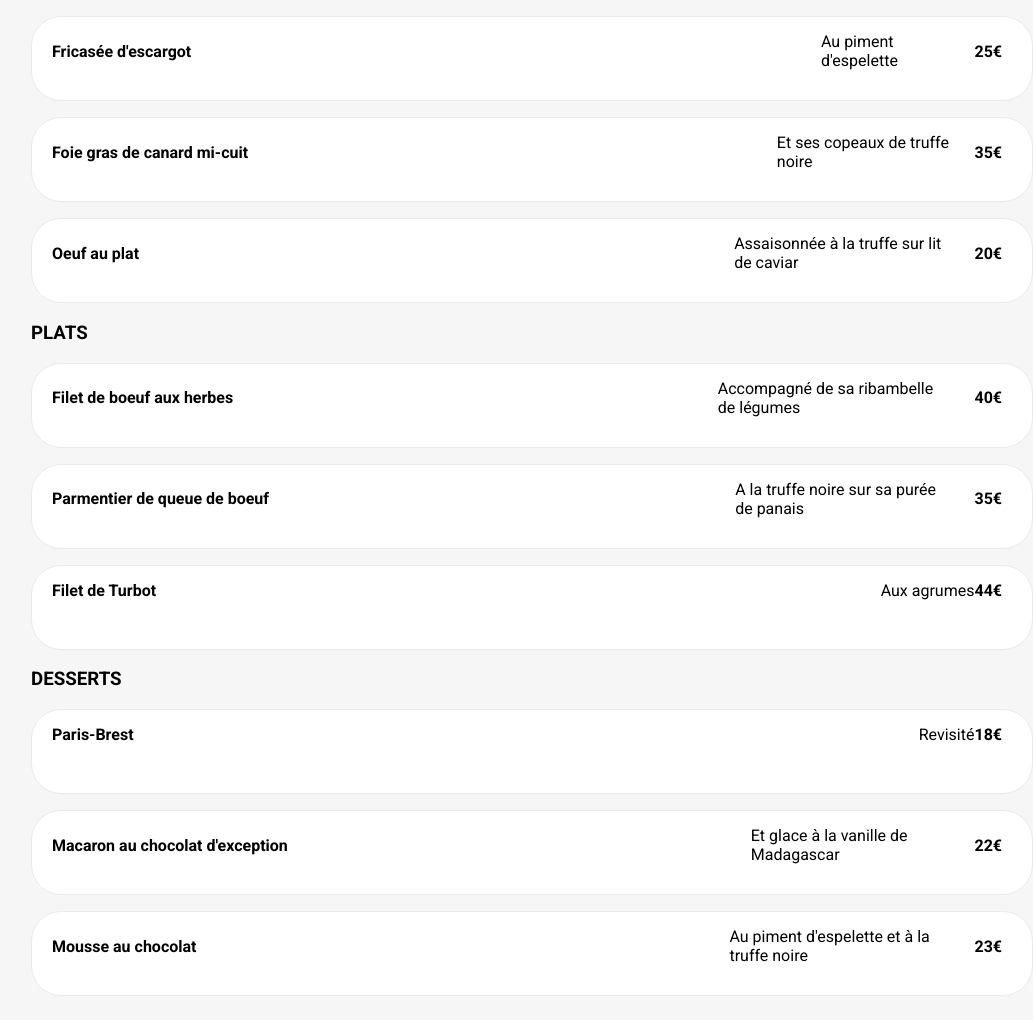
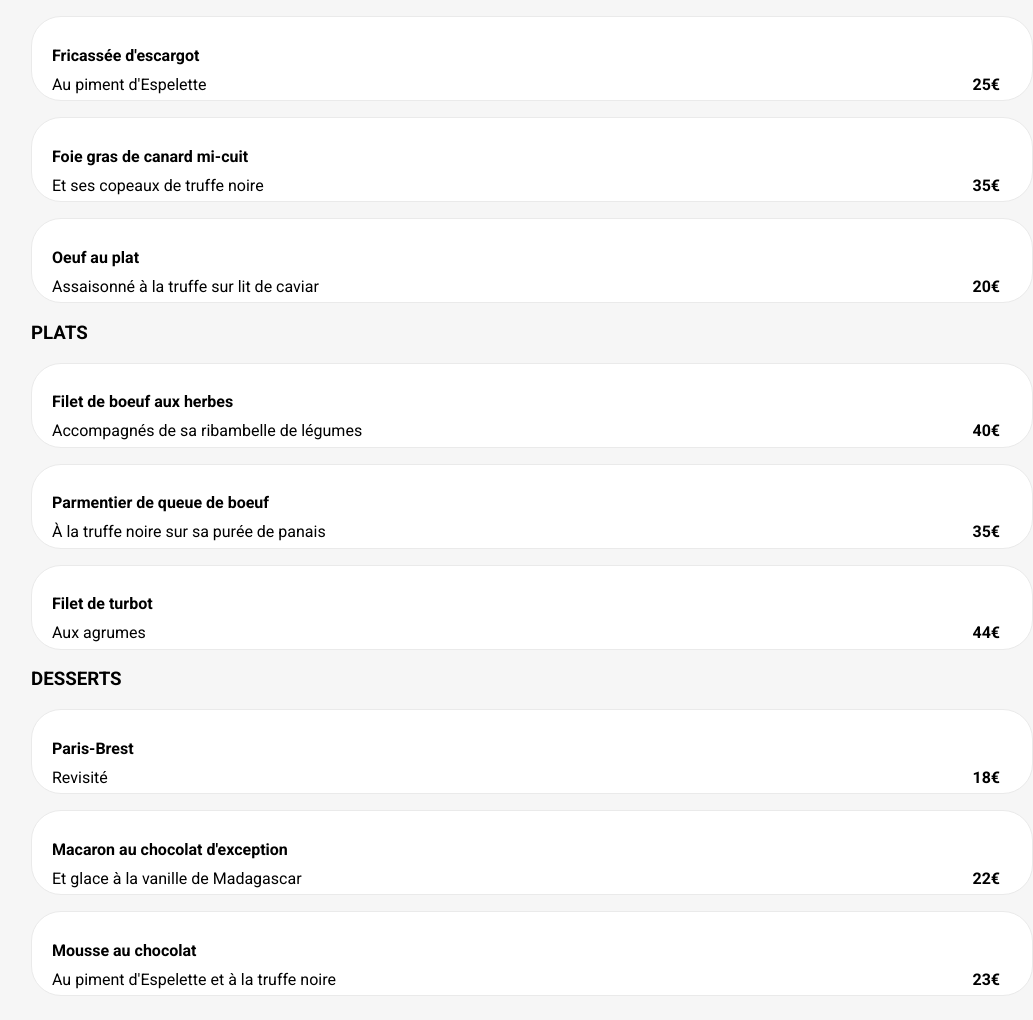
Before and after one commit to Setyo25/HeriSetyobudi_3_23032021, a plain HTML site: page menu_lapalettedugout.html in a window 1280 px wide. Shown: the part 1182-2202 px from the top of the page, without its empty margins (9-1042 px from the left). Drawn offline with Linux system fonts and the light colour scheme; a web font is replaced by a local one.

Commit message:
Mise à jour de la structure html

```diff
--- a/menu_lapalettedugout.html
+++ b/menu_lapalettedugout.html
@@ -31,108 +31,126 @@
         <div class="restaurant__menu">
             <div class="restaurant__name">
                 <h2>La palette du goût</h2>
-                <div class="restaurant__card__heart">
-                    <i class="far fa-heart empty"></i>
-                    <i class="fas fa-heart full"></i>
+                <div class="restaurant__menu__heart">
+                    <i class="far fa-heart like"></i>
+                    <i class="fas fa-heart love"></i>
                 </div>
             </div>
             <div class="restaurant__menu__starter">
             <h3>ENTRÉES</h3>
             <figure class="restaurant__menu__card">
                 <figcaption class="restaurant__menu__text">
-                    <p class="restaurant__menu__name">Fricasée d'escargot</p>
+                    <div class="restaurant__menu__nameingredientandprice">
+                    <p class="restaurant__menu__name">Fricassée d'escargot</p>
                     <div class="restaurant__menu__ingredientandprice">
-                    <p class="restaurant__menu__ingredient">Au piment d'espelette</p>
+                    <p class="restaurant__menu__ingredient"> Au piment d'Espelette</p>
                     <div class="restaurant__menu__price"> 25€</div>
                     </div>
+                    </div>
+                    <div class="restaurant__menu__checked"><i class="fas fa-check-circle"></i></div>
                 </figcaption>
-                <div class="restaurant__menu__checked"><i class="fas fa-check-circle"></i></div>
             </figure>
             <figure class="restaurant__menu__card">
                 <figcaption class="restaurant__menu__text">
+                    <div class="restaurant__menu__nameingredientandprice">
                     <p class="restaurant__menu__name">Foie gras de canard mi-cuit</p>
                     <div class="restaurant__menu__ingredientandprice">
-                    <p class="restaurant__menu__ingredient">Et ses copeaux de truffe noire</p>
+                    <p class="restaurant__menu__ingredient"> Et ses copeaux de truffe noire</p>
                     <div class="restaurant__menu__price"> 35€</div>
                     </div>
+                    </div>
+                    <div class="restaurant__menu__checked"><i class="fas fa-check-circle"></i></div>
                 </figcaption>
-                <div class="restaurant__menu__checked"><i class="fas fa-check-circle"></i></div>
             </figure>
             <figure class="restaurant__menu__card">
                 <figcaption class="restaurant__menu__text">
+                    <div class="restaurant__menu__nameingredientandprice">
                     <p class="restaurant__menu__name">Oeuf au plat</p>
                     <div class="restaurant__menu__ingredientandprice">
-                    <p class="restaurant__menu__ingredient"> Assaisonnée à la truffe sur lit de caviar</p>
+                    <p class="restaurant__menu__ingredient"> Assaisonné à la truffe sur lit de caviar</p>
                     <div class="restaurant__menu__price"> 20€</div>
                     </div>
+                    </div>
+                    <div class="restaurant__menu__checked"><i class="fas fa-check-circle"></i></div>
                 </figcaption>
-                <div class="restaurant__menu__checked"><i class="fas fa-check-circle"></i></div>
             </figure>
             </div>
             <div class="restaurant__menu__maincourse">
                 <h3>PLATS</h3>
                 <figure class="restaurant__menu__card">
                     <figcaption class="restaurant__menu__text">
+                        <div class="restaurant__menu__nameingredientandprice">
                         <p class="restaurant__menu__name">Filet de boeuf aux herbes</p>
                         <div class="restaurant__menu__ingredientandprice">
-                        <p class="restaurant__menu__ingredient"> Accompagné de sa ribambelle de légumes</p>
+                        <p class="restaurant__menu__ingredient"> Accompagnés de sa ribambelle de légumes</p>
                         <div class="restaurant__menu__price"> 40€</div>
                         </div>
+                        </div>
+                        <div class="restaurant__menu__checked"><i class="fas fa-check-circle"></i></div>
                     </figcaption>
-                    <div class="restaurant__menu__checked"><i class="fas fa-check-circle"></i></div>
                 </figure>
                 <figure class="restaurant__menu__card">
                     <figcaption class="restaurant__menu__text">
+                        <div class="restaurant__menu__nameingredientandprice">
                         <p class="restaurant__menu__name">Parmentier de queue de boeuf</p>
                         <div class="restaurant__menu__ingredientandprice">
-                        <p class="restaurant__menu__ingredient"> A la truffe noire sur sa purée de panais</p>
+                        <p class="restaurant__menu__ingredient"> À la truffe noire sur sa purée de panais</p>
                         <div class="restaurant__menu__price"> 35€</div>
                         </div>
+                        </div>
+                        <div class="restaurant__menu__checked"><i class="fas fa-check-circle"></i></div>
                     </figcaption>
-                    <div class="restaurant__menu__checked"><i class="fas fa-check-circle"></i></div>
                 </figure>
                 <figure class="restaurant__menu__card">
                     <figcaption class="restaurant__menu__text">
-                        <p class="restaurant__menu__name">Filet de Turbot</p>
+                        <div class="restaurant__menu__nameingredientandprice">
+                        <p class="restaurant__menu__name">Filet de turbot</p>
                         <div class="restaurant__menu__ingredientandprice">
-                        <p class="restaurant__menu__ingredient">Aux agrumes</p>
+                        <p class="restaurant__menu__ingredient"> Aux agrumes</p>
                         <div class="restaurant__menu__price"> 44€</div>
                         </div>
+                        </div>
+                        <div class="restaurant__menu__checked"><i class="fas fa-check-circle"></i></div>
                     </figcaption>
-                    <div class="restaurant__menu__checked"><i class="fas fa-check-circle"></i></div>
                 </figure>
                 </div>
                 <div class="restaurant__menu__dessert">
                     <h3>DESSERTS</h3>
                     <figure class="restaurant__menu__card">
                         <figcaption class="restaurant__menu__text">
+                            <div class="restaurant__menu__nameingredientandprice">
                             <p class="restaurant__menu__name">Paris-Brest</p>
                             <div class="restaurant__menu__ingredientandprice">
-                            <p class="restaurant__menu__ingredient">Revisité</p>
+                            <p class="restaurant__menu__ingredient"> Revisité</p>
                             <div class="restaurant__menu__price"> 18€</div>
                             </div>
+                            </div>
+                            <div class="restaurant__menu__checked"><i class="fas fa-check-circle"></i></div>
                         </figcaption>
-                        <div class="restaurant__menu__checked"><i class="fas fa-check-circle"></i></div>
                     </figure>
                     <figure class="restaurant__menu__card">
                         <figcaption class="restaurant__menu__text">
+                            <div class="restaurant__menu__nameingredientandprice">
                             <p class="restaurant__menu__name">Macaron au chocolat d'exception</p>
                             <div class="restaurant__menu__ingredientandprice">
                             <p class="restaurant__menu__ingredient">Et glace à la vanille de Madagascar</p>
                             <div class="restaurant__menu__price"> 22€</div>
                             </div>
+                            </div>
+                            <div class="restaurant__menu__checked"><i class="fas fa-check-circle"></i></div>
                         </figcaption>
-                        <div class="restaurant__menu__checked"><i class="fas fa-check-circle"></i></div>
                     </figure>
                     <figure class="restaurant__menu__card">
                         <figcaption class="restaurant__menu__text">
+                            <div class="restaurant__menu__nameingredientandprice">
                             <p class="restaurant__menu__name">Mousse au chocolat</p>
                             <div class="restaurant__menu__ingredientandprice">
-                            <p class="restaurant__menu__ingredient"> Au piment d'espelette et à la truffe noire</p>
+                            <p class="restaurant__menu__ingredient"> Au piment d'Espelette et à la truffe noire</p>
                             <div class="restaurant__menu__price"> 23€</div>
                             </div>
+                            </div>
+                            <div class="restaurant__menu__checked"><i class="fas fa-check-circle"></i></div>
                         </figcaption>
-                        <div class="restaurant__menu__checked"><i class="fas fa-check-circle"></i></div>
                     </figure>
                     </div>
             <div class="order">
```
Also changed, not shown: menu_lanoteenchantee.html (+43 -23 lines), menu_ledelicedessens.html (+45 -27 lines).
